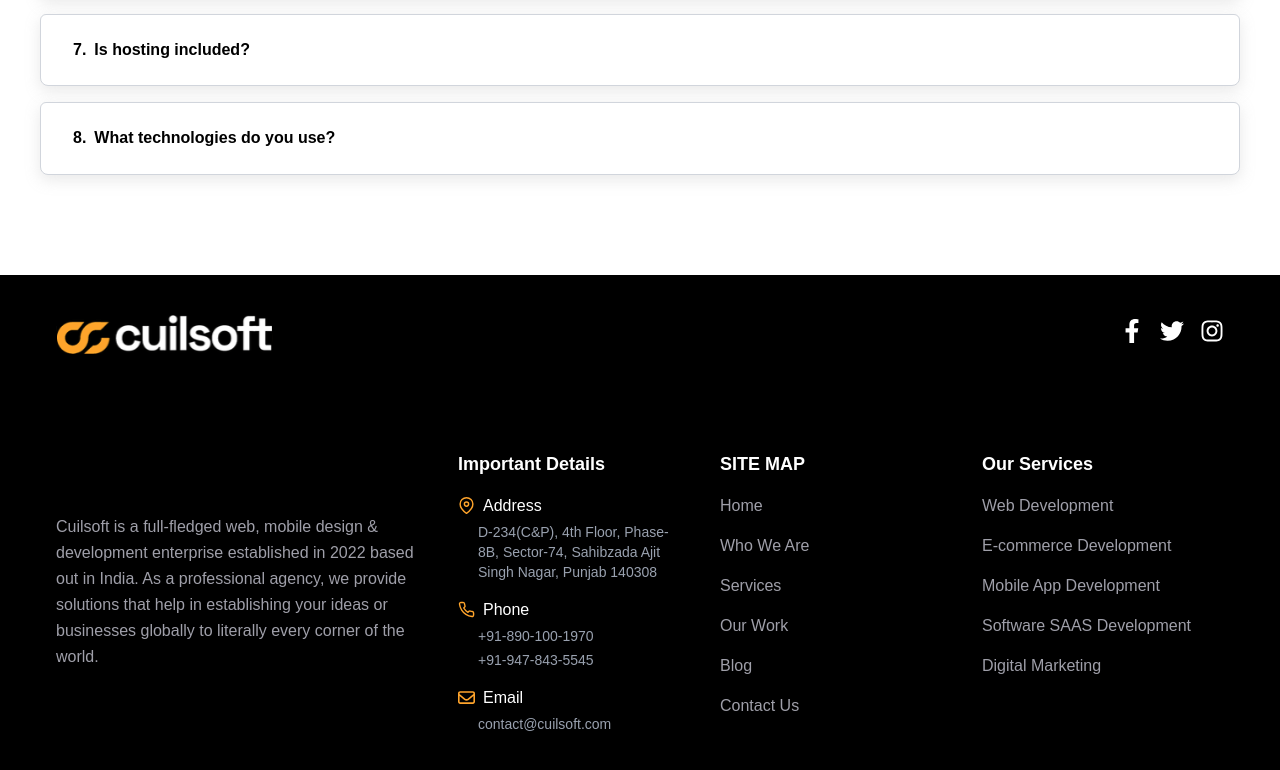
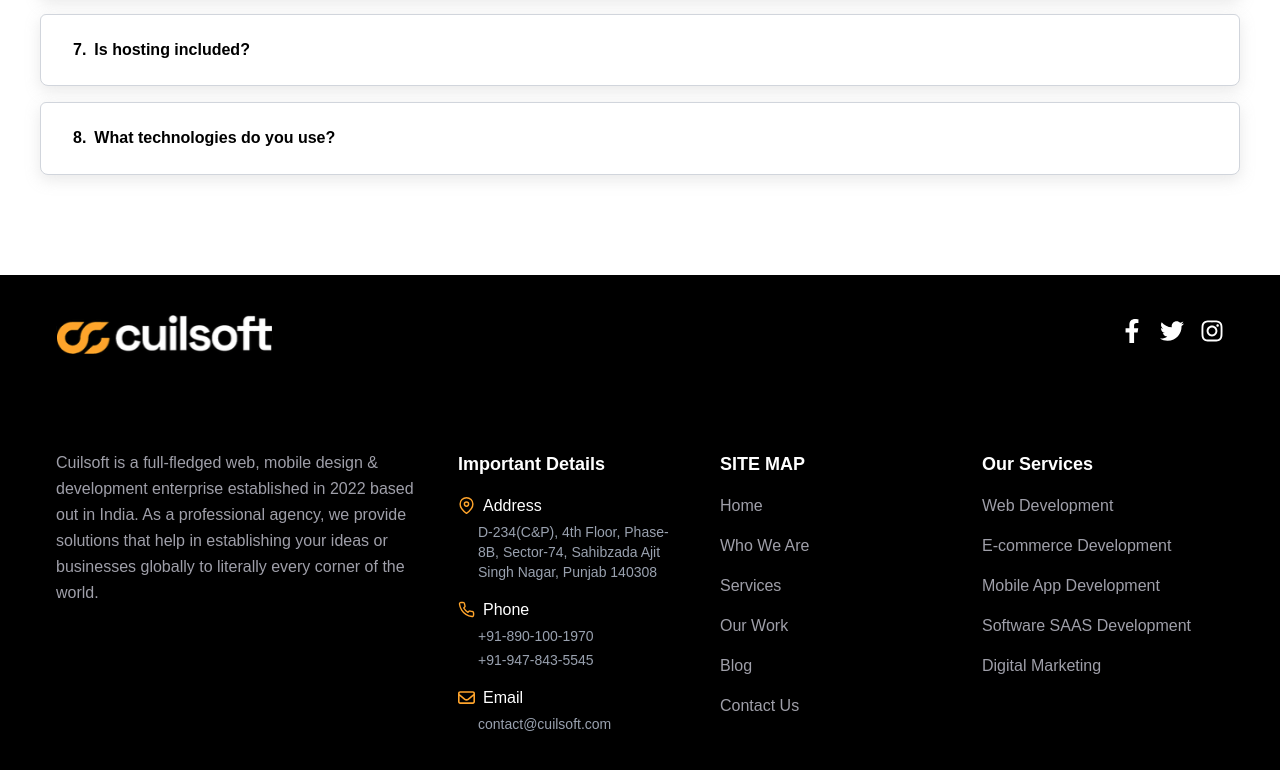
Before and after one commit to Himanshunew/cuilsoft, a Next.js app: page / in a window 1280 px wide. Shown: the part 7499-8269 px from the top of the page. Built offline with nearby package versions, Linux system fonts and the light colour scheme.

Commit message:
update footer

```diff
--- a/src/components/layout/footer.tsx
+++ b/src/components/layout/footer.tsx
@@ -95,10 +95,10 @@ export default function Footer() {
           {footerColumns.map(({ title, description, links }, idx) => (
             <div
               key={idx}
-              className={`${idx === 0
-                ? "w-[370px] flex items-center"
-                : "min-w-[230px] max-w-[220px] flex-1"
-                }`}
+             className={`${idx === 0
+  ? "w-[370px]"
+  : "min-w-[230px] max-w-[220px] flex-1"
+}`}
             >
               {/* Title */}
               {title && (
```
